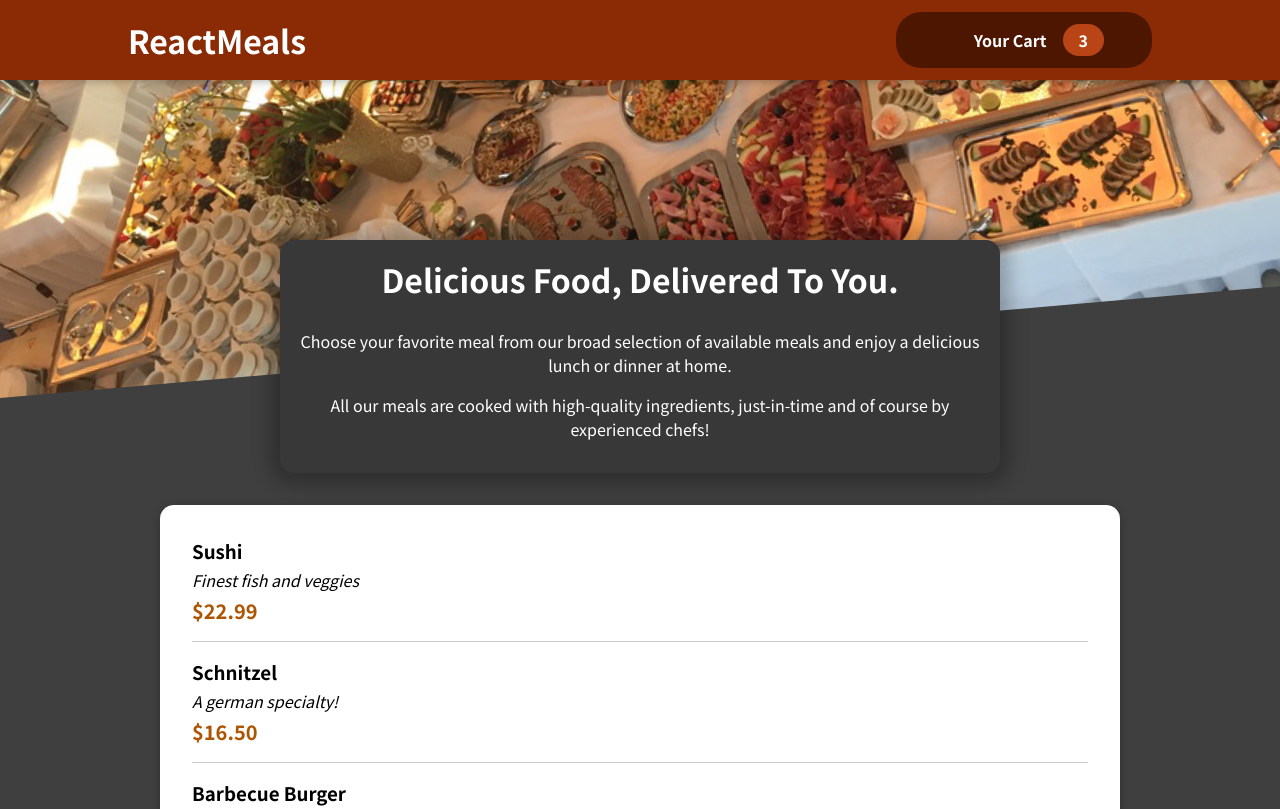
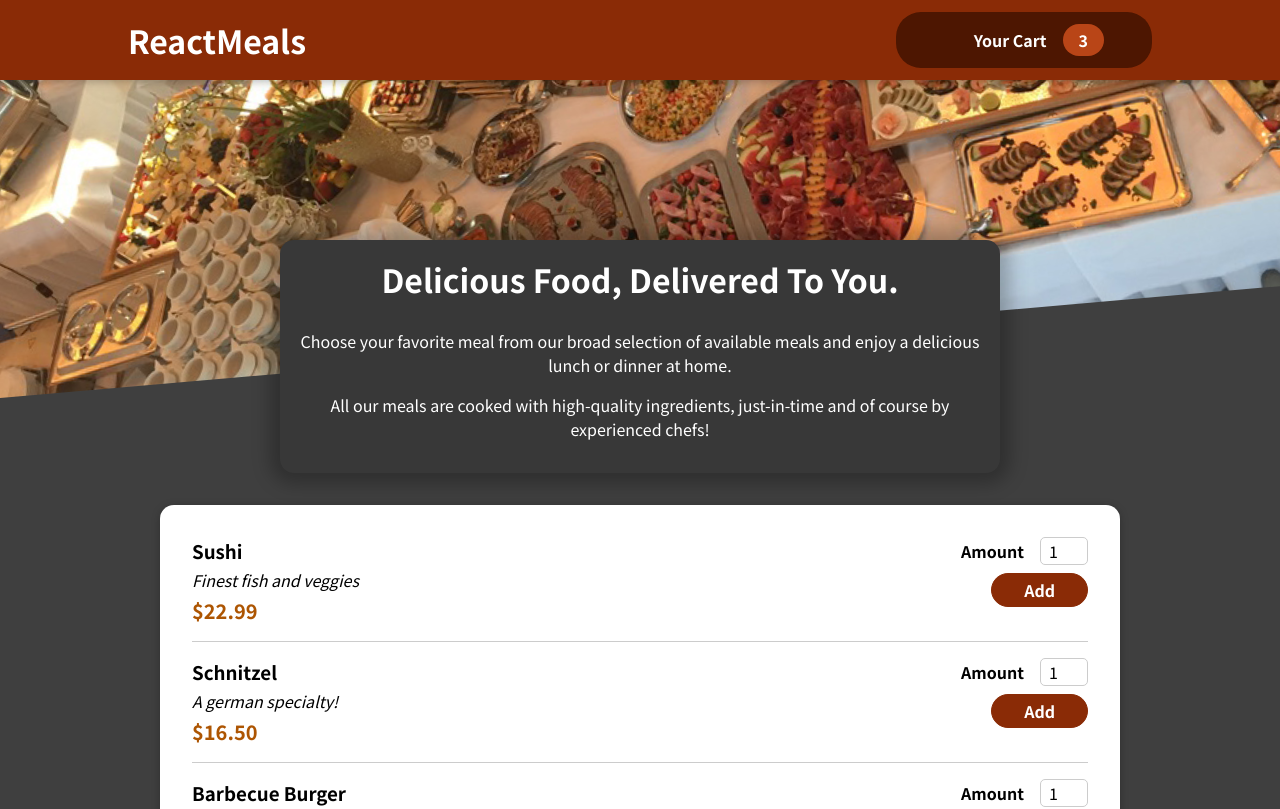
Before and after one commit to Jonmorgan12/react-meals, a React (Create React App) app: page / in a window 1280 px wide. Shown: the top 809 px of the page. Built offline with nearby package versions, Linux system fonts and the light colour scheme; some icons are missing.

Commit message:
fixed type errors, created input component and styling

```diff
--- a/src/components/MealsItem/MealsItem.tsx
+++ b/src/components/MealsItem/MealsItem.tsx
@@ -1,4 +1,5 @@
 import React from "react";
+import MealItemForm from "./MealsItemForm";
 import { MealsItemPropTypes } from "../../types/mealsItems";
 import styles from "../../styles/MealsItem.module.scss";
 
@@ -10,7 +11,9 @@
         <div className={styles.description}>{description}</div>
         <div className={styles.price}>${price.toFixed(2)}</div>
       </div>
-      <div></div>
+      <div>
+        <MealItemForm />
+      </div>
     </li>
   );
 };
--- a/src/components/MealsItem/MealsItemForm.tsx
+++ b/src/components/MealsItem/MealsItemForm.tsx
@@ -1,8 +1,24 @@
 import React from "react";
-import styles from "../../styles/MealsItem.module.scss";
+import Input from "../UI/Input";
+import styles from "../../styles/MealsItemForm.module.scss";
 
-const MealsItemForm = () => {
-  return <></>;
+const MealsItemForm = (props: any) => {
+  return (
+    <form className={styles.form}>
+      <Input
+        label="Amount"
+        input={{
+          id: "amount",
+          type: "number",
+          min: "1",
+          max: "5",
+          step: "1",
+          defaultValue: "1",
+        }}
+      />
+      <button>Add</button>
+    </form>
+  );
 };
 
 export default MealsItemForm;
--- /dev/null
+++ b/src/components/UI/Input.tsx
@@ -0,0 +1,14 @@
+import React from "react";
+import { InputPropTypes } from "../../types/Input";
+import styles from "../../styles/Input.module.scss";
+
+const Input = ({ label, input }: InputPropTypes) => {
+  return (
+    <div className={styles.input}>
+      <label htmlFor={input.id}>{label}</label>
+      <input {...input} />
+    </div>
+  );
+};
+
+export default Input;
--- /dev/null
+++ b/src/styles/Input.module.scss
@@ -0,0 +1,18 @@
+.input {
+  display: flex;
+  align-items: center;
+  margin-bottom: 0.5rem;
+}
+
+.input label {
+  font-weight: bold;
+  margin-right: 1rem;
+}
+
+.input input {
+  width: 3rem;
+  border-radius: 5px;
+  border: 1px solid #ccc;
+  font: inherit;
+  padding-left: 0.5rem;
+}
--- /dev/null
+++ b/src/styles/MealsItemForm.module.scss
@@ -0,0 +1,20 @@
+.form {
+  text-align: right;
+}
+
+.form button {
+  font: inherit;
+  cursor: pointer;
+  background-color: #8a2b06;
+  border: 1px solid #8a2b06;
+  color: white;
+  padding: 0.25rem 2rem;
+  border-radius: 20px;
+  font-weight: bold;
+}
+
+.form button:hover,
+.form button:active {
+  background-color: #641e03;
+  border-color: #641e03;
+}
```
Also changed, not shown: src/types/Input.d.ts (added, +13 -0 lines).
